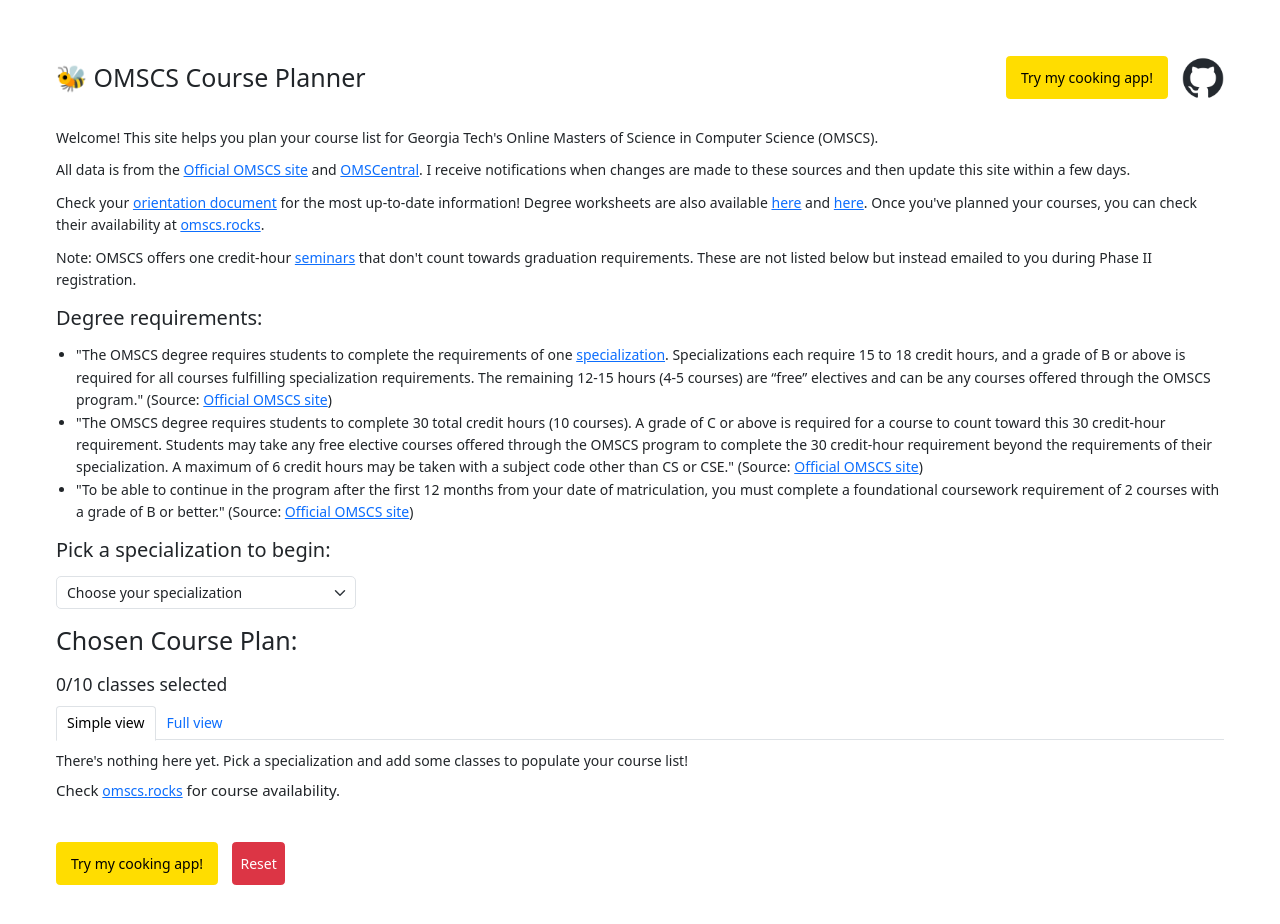
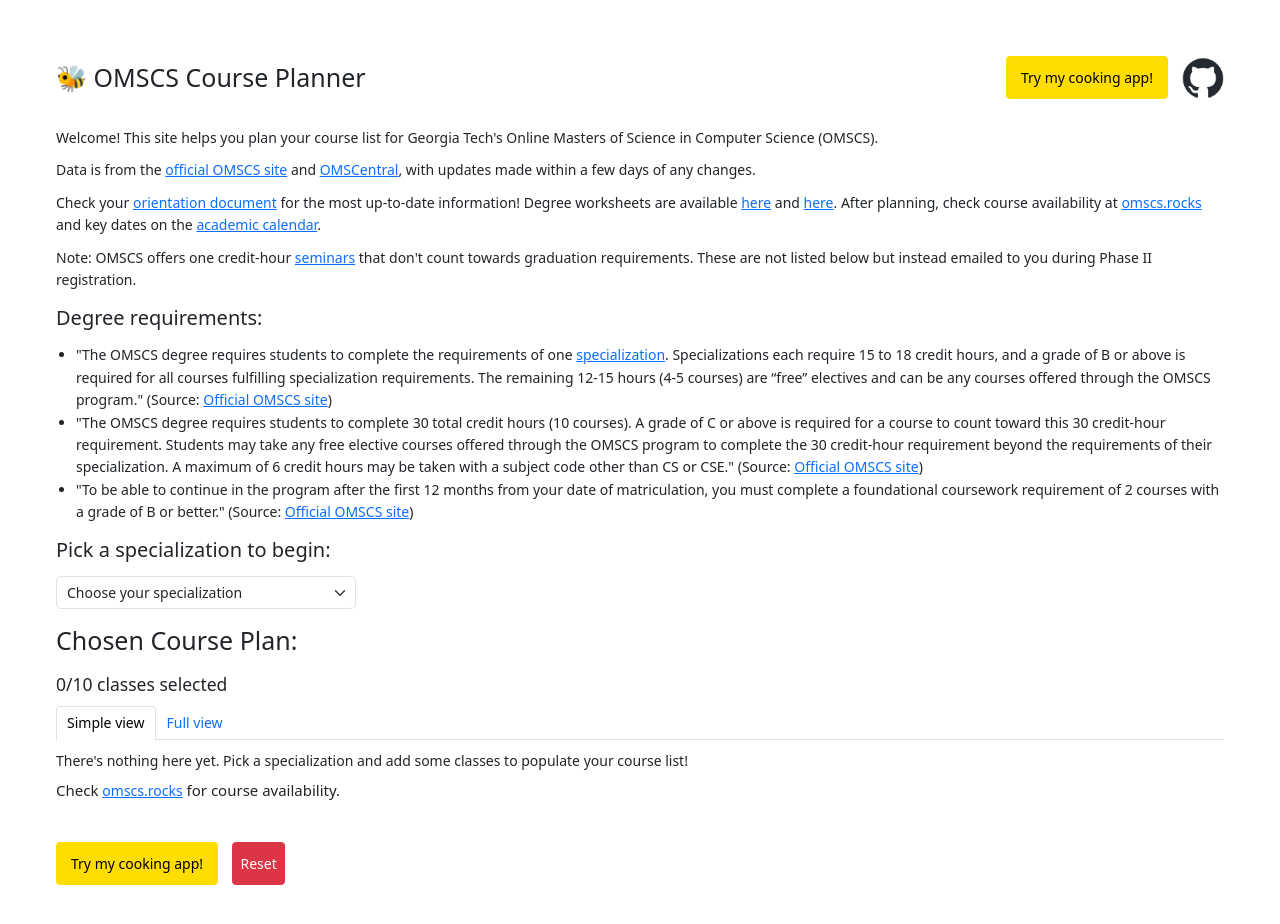
Before and after one commit to logic-tonic/omscs-course-planner, a React (Create React App) app: page / in a window 1280 px wide. Shown: the top 924 px of the page. Built offline with nearby package versions, Linux system fonts and the light colour scheme.

Commit message:
Add academic calendar and update reviews

```diff
--- a/src/App.js
+++ b/src/App.js
@@ -9,13 +9,12 @@
       <div className="App-body">
         <div className="requirements">
           <p>Welcome! This site helps you plan your course list for Georgia Tech's Online Masters of Science in Computer Science (OMSCS).</p>
-          <p>All data is from the <a href="https://omscs.gatech.edu/current-courses" target="_blank" rel="noreferrer">Official OMSCS site</a> and <a href="https://www.omscentral.com/" target='blank' rel="noreferrer">OMSCentral</a>.
-          I receive notifications when changes are made to these sources and then update this site within a few days.
+          <p>Data is from the <a href="https://omscs.gatech.edu/current-courses" target="_blank" rel="noreferrer">official OMSCS site</a> and <a href="https://www.omscentral.com/" target='blank' rel="noreferrer">OMSCentral</a>, with updates made within a few days of any changes.
           </p>
 
           <p>Check your <a href="https://omscs.gatech.edu/orientation-documents" target="_blank" rel="noreferrer">orientation document</a> for the most up-to-date information!
-         Degree worksheets are also available <a href="https://www.cc.gatech.edu/graduate-forms-procedures" target="_blank" rel="noreferrer">here</a> and <a href="https://degreeaudit.gatech.edu/" target="_blank" rel="noreferrer">here</a>.
-         Once you've planned your courses, you can check their availability at <a href="https://docs.google.com/spreadsheets/d/e/2PACX-1vRyHrRhH2V52bsYFEtm-8oJDaFOlyGYz6AKXm8WwsthN3fNP3KGkEx7O7D9ZHV3j2iKnzU2XHqoh4pQ/pubhtml" target="_blank" rel="noreferrer">omscs.rocks</a>.
+         Degree worksheets are available <a href="https://www.cc.gatech.edu/graduate-forms-procedures" target="_blank" rel="noreferrer">here</a> and <a href="https://degreeaudit.gatech.edu/" target="_blank" rel="noreferrer">here</a>.
+         After planning, check course availability at <a href="https://docs.google.com/spreadsheets/d/e/2PACX-1vRyHrRhH2V52bsYFEtm-8oJDaFOlyGYz6AKXm8WwsthN3fNP3KGkEx7O7D9ZHV3j2iKnzU2XHqoh4pQ/pubhtml" target="_blank" rel="noreferrer">omscs.rocks</a> and key dates on the <a href="https://registrar.gatech.edu/calendar/" target="_blank" rel="noreferrer">academic calendar</a>.
          </p>
 
           <p>Note: OMSCS offers one credit-hour <a href="https://omscs.gatech.edu/cs-8001-seminars" target="_blank" rel="noreferrer">seminars</a> that don't count towards graduation requirements. These are not listed below but instead emailed to you during Phase II registration.</p>
```
Also changed, not shown: src/data.json.
